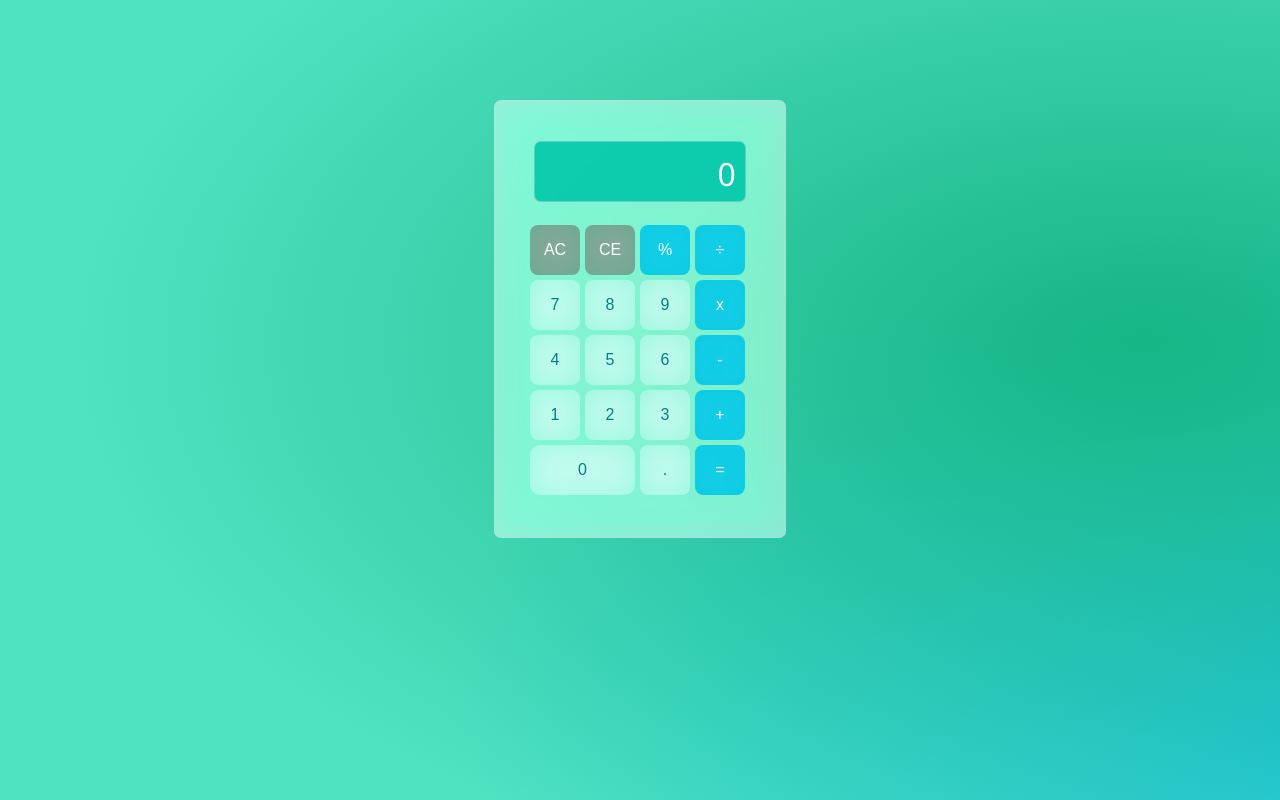
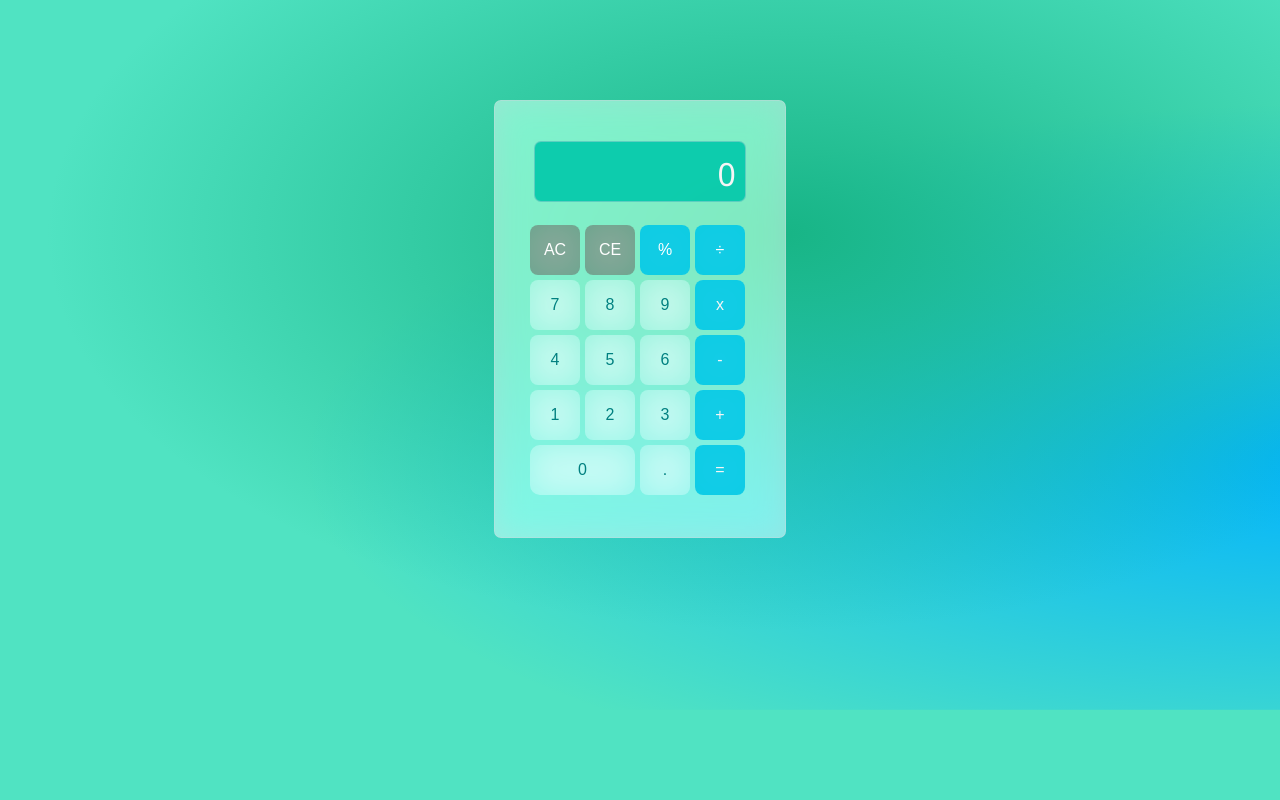
Before and after one commit to d31a/react-calculator, a React (Create React App) app: page / in a window 1280 px wide. Built offline with nearby package versions, Linux system fonts and the light colour scheme.

Commit message:
updating css

```diff
--- a/src/styles.css
+++ b/src/styles.css
@@ -13,7 +13,7 @@ body {
       transparent 59%
     ),
     radial-gradient(at 82% 65%, hsl(198, 100%, 50%) 0, transparent 55%);
-  background-size: 190% 190%;
+  background-size: 130% 130%;
   background-repeat: no-repeat;
 }
 
@@ -81,6 +81,7 @@ button:hover {
 
 button:nth-last-child(1) {
   background-color: rgb(0, 200, 230, 0.9);
+  backdrop-filter: blur(16px) saturate(180%);
   color: whitesmoke;
 }
 
@@ -92,6 +93,7 @@ button:nth-last-child(1) {
 
 #firstRow button {
   background-color: rgb(0, 200, 230, 0.9);
+  backdrop-filter: blur(16px) saturate(180%);
   color: white;
 }
 
@@ -112,6 +114,7 @@ button:nth-last-child(1) {
   border: 0px solid;
   border-radius: 10px;
   background-color: rgb(212, 254, 255, 0.3);
+  backdrop-filter: blur(16px) saturate(180%);
   color: teal;
   font-weight: 500;
   cursor: pointer;
```
